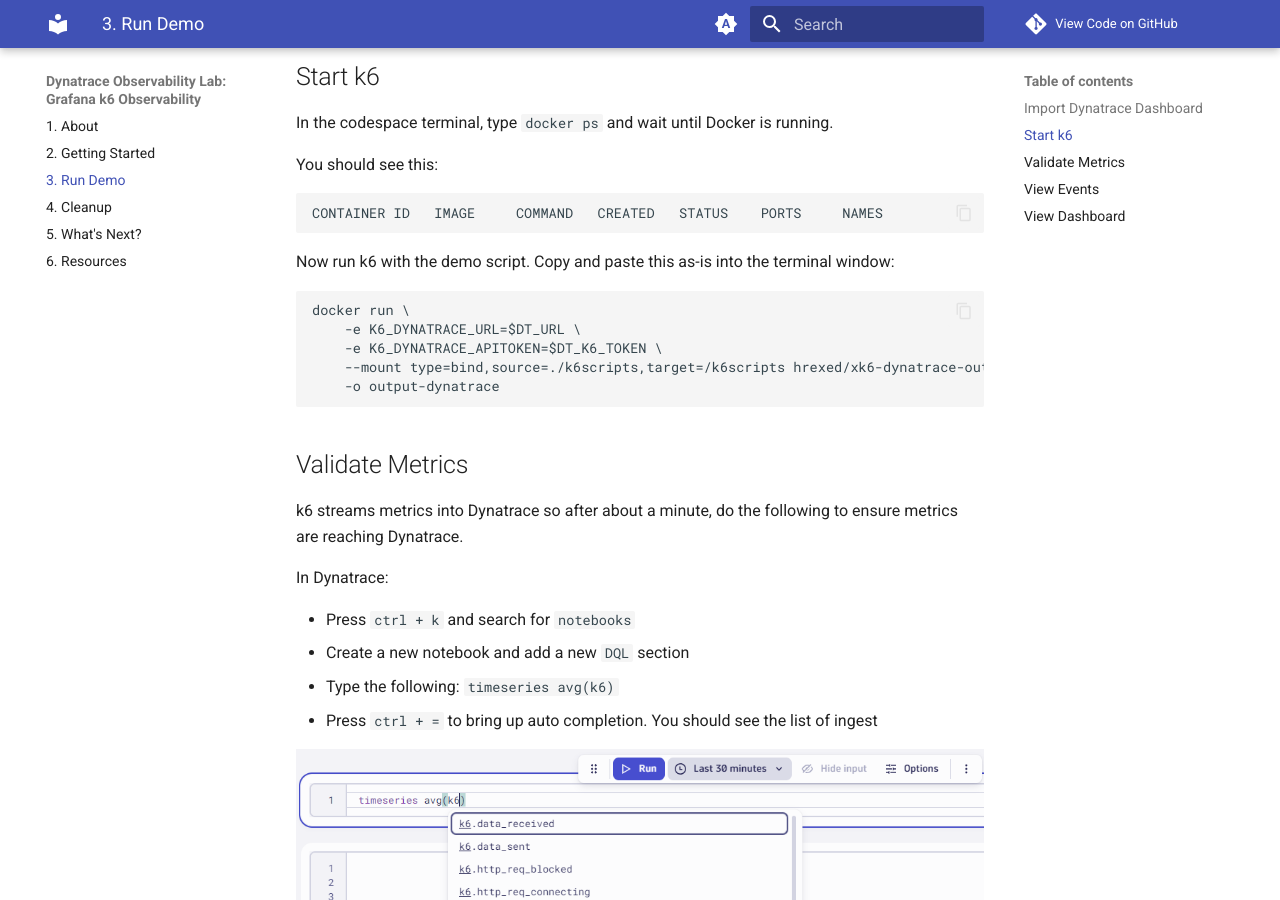
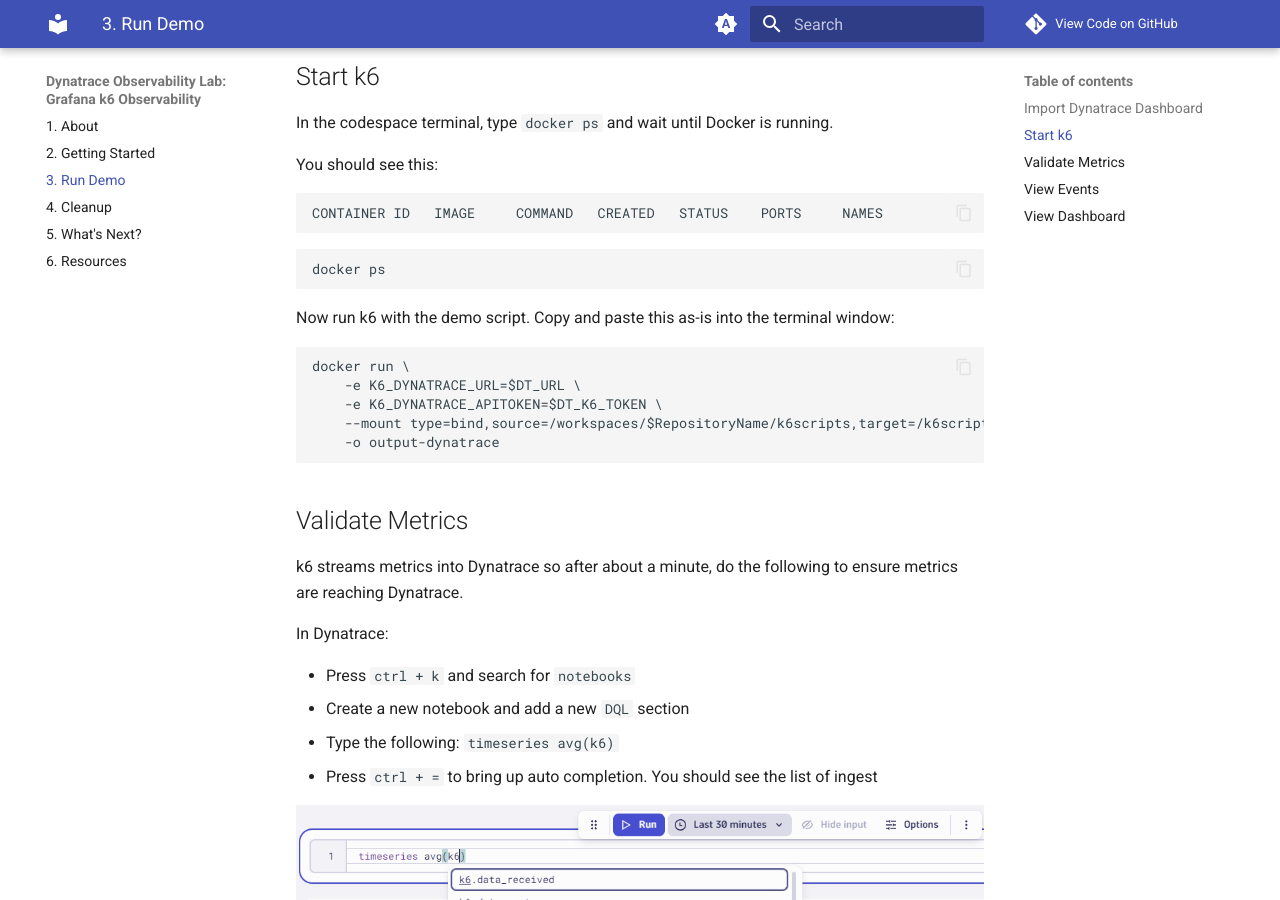
Before and after one commit to agardnerIT/obslab-k6, an MkDocs documentation site: the page built from docs/run-demo.md, in a window 1280 px wide and 900 px high, scrolled down 346 px. Built offline with MkDocs 1.6.1 and Material for MkDocs 9.7.7, drawn with Linux system fonts in a browser that asks for light colours; comment, search, counter and statistics services are not loaded.

Commit message:
Update run-demo.md

````diff
--- a/docs/run-demo.md
+++ b/docs/run-demo.md
@@ -17,13 +17,17 @@
 CONTAINER ID   IMAGE     COMMAND   CREATED   STATUS    PORTS     NAMES
 ```
 
+``` {"name": "docker ps"}
+docker ps
+```
+
 Now run k6 with the demo script. Copy and paste this as-is into the terminal window:
 
-```
+``` {"name": "docker run k6"}
 docker run \
     -e K6_DYNATRACE_URL=$DT_URL \
     -e K6_DYNATRACE_APITOKEN=$DT_K6_TOKEN \
-    --mount type=bind,source=./k6scripts,target=/k6scripts hrexed/xk6-dynatrace-output:0.11 run /k6scripts/script.js \
+    --mount type=bind,source=/workspaces/$RepositoryName/k6scripts,target=/k6scripts hrexed/xk6-dynatrace-output:0.11 run /k6scripts/script.js \
     -o output-dynatrace
 ```
 
@@ -83,7 +87,7 @@
 * Open an existing notebook or create a new one
 * Add a new `DQL` section and paste the following
 
-```
+``` { "name": "fetch events dql" }
 fetch events
 | filter event.kind == "SDLC_EVENT"
 | filter event.provider == "k6"
````
